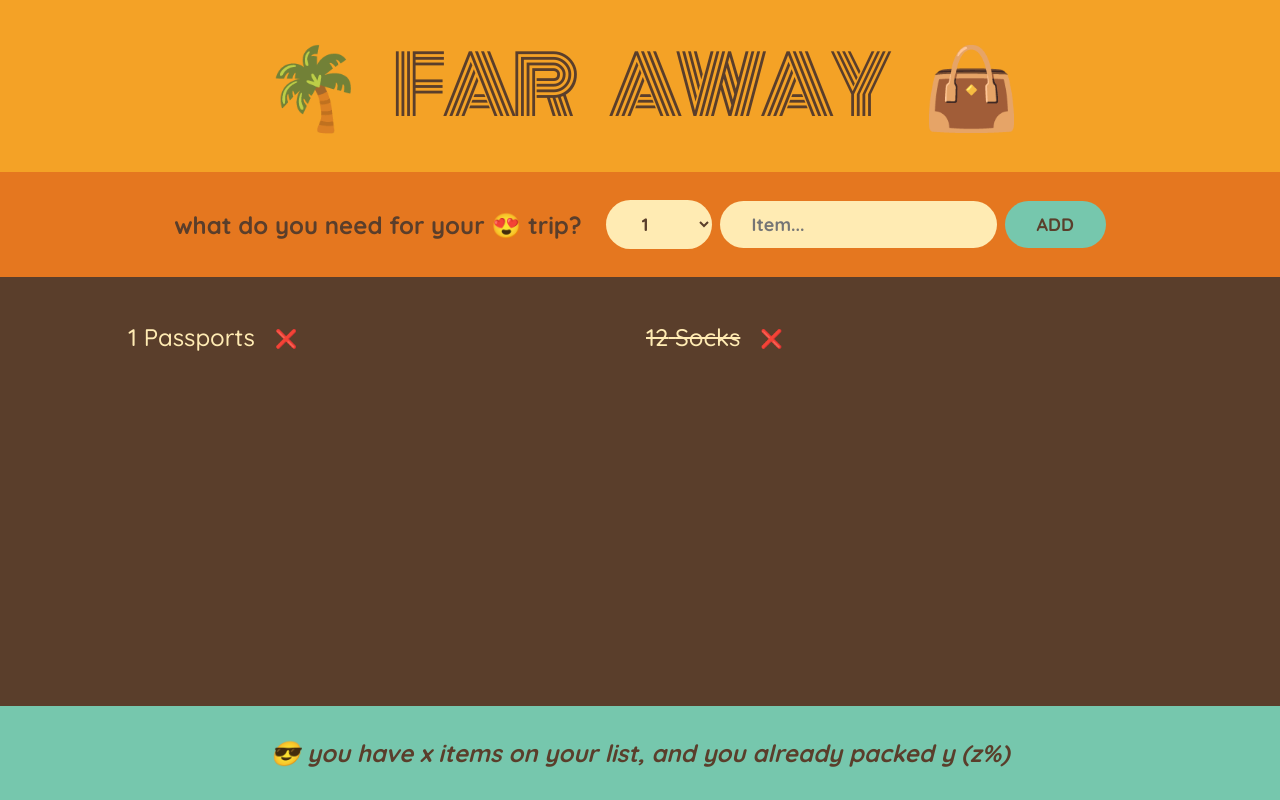
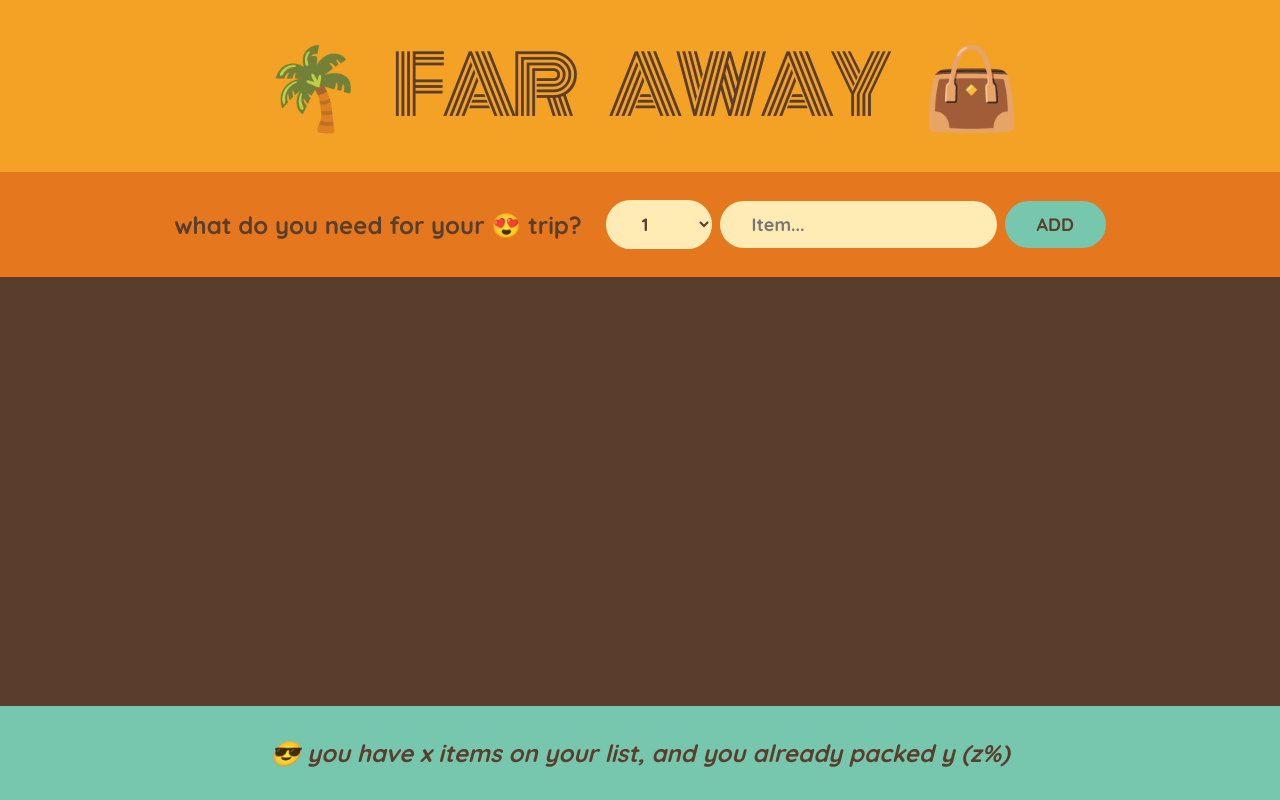
Before and after one commit to christianR15c/travel-list, a React (Create React App) app: page / in a window 1280 px wide. Built offline with nearby package versions, Linux system fonts and the light colour scheme; the HTML template or start-up script is replaced by a standard one.

Commit message:
ft: global and local states added

```diff
--- a/src/App.js
+++ b/src/App.js
@@ -6,11 +6,16 @@
 ];
 
 export default function App() {
+  const [items, setItems] = useState([]);
+
+  const handleAddItems = (item) => {
+    setItems((items) => [...items, item]);
+  };
   return (
     <div className="app">
       <Logo />
-      <Form />
-      <PackingList />
+      <Form onAddItems={handleAddItems} />
+      <PackingList items={items} />
       <Stats />
     </div>
   );
@@ -20,7 +25,7 @@
   return <h1>🌴 Far Away 👜</h1>;
 }
 
-function Form() {
+function Form({ onAddItems }) {
   const [description, setDescription] = useState('');
   const [quantity, setQuantity] = useState(1);
 
@@ -28,6 +33,10 @@
     e.preventDefault();
 
     if (!description) return;
+
+    const newItem = { description, quantity, packed: false, id: Date.now() };
+
+    onAddItems(newItem);
 
     setDescription('');
     setQuantity(1);
@@ -57,13 +66,11 @@
   );
 }
 
-function PackingList() {
+function PackingList({ items }) {
   return (
     <div className="list">
       <ul>
-        {initialItems.map((item) => (
-          <Item item={item} key={item.id} />
-        ))}
+        {items && items.map((item) => <Item item={item} key={item.id} />)}
       </ul>
     </div>
   );
```
